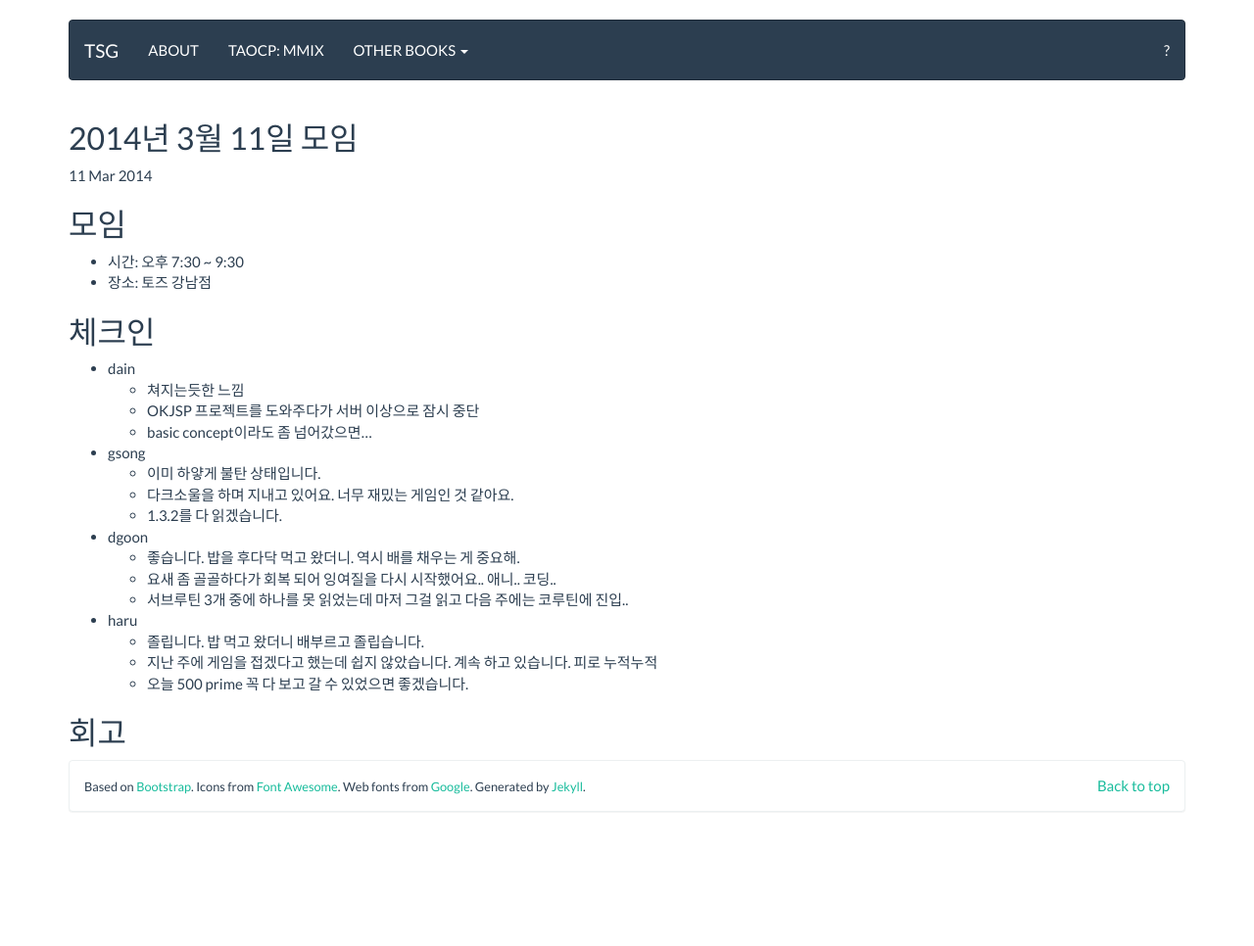
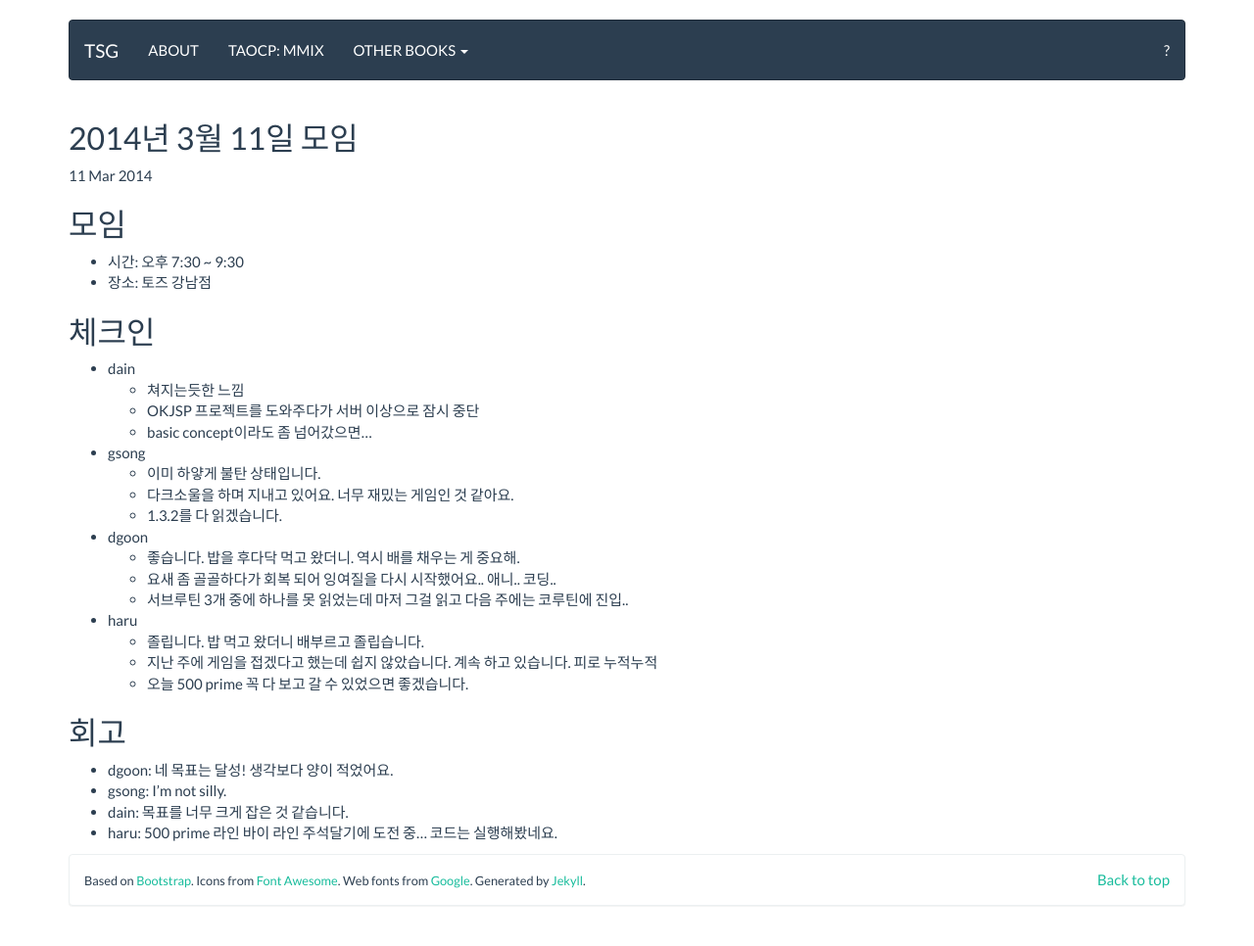
Before and after one commit to tuestudy/tuestudy.github.io, a Jekyll site: the page built from _posts/2014-03-11-tsg-taocp-off.markdown, in a window 1280 px wide. Shown: the whole page at 98% size. Built offline with Jekyll 4.4.1, drawn with Linux system fonts in a browser that asks for light colours; Markdown is read by kramdown in place of the engine named in the settings; before the commit the page ends 900 px from its top, so only the background shows below that.

Commit message:
2014-03-11 회고

```diff
--- a/_posts/2014-03-11-tsg-taocp-off.markdown
+++ b/_posts/2014-03-11-tsg-taocp-off.markdown
@@ -31,3 +31,8 @@
     * 오늘 500 prime 꼭 다 보고 갈 수 있었으면 좋겠습니다.
 
 ## 회고
+
+* dgoon: 네 목표는 달성! 생각보다 양이 적었어요.
+* gsong: I'm not silly.
+* dain: 목표를 너무 크게 잡은 것 같습니다.
+* haru: 500 prime 라인 바이 라인 주석달기에 도전 중... 코드는 실행해봤네요.
```
